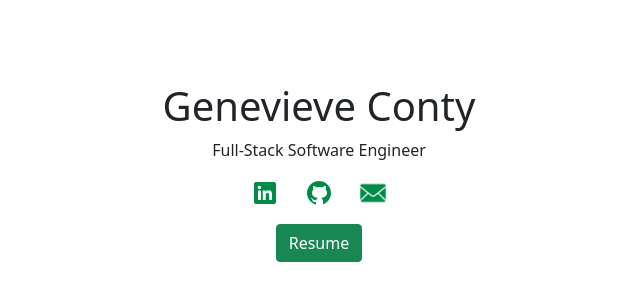
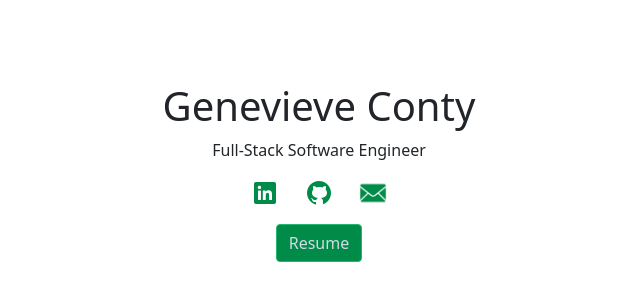
Before and after one commit to contygm/contygm.github.io, a Gatsby site: page / in a window 1280 px wide. Shown: the part 228-528 px from the top of the page, without its empty margins (321-961 px from the left). Built offline with nearby package versions, Linux system fonts and the light colour scheme; Gatsby itself is replaced by a stand-in of ours.

Commit message:
404 page touch up

```diff
--- a/src/assets/css/style.css
+++ b/src/assets/css/style.css
@@ -60,7 +60,8 @@
   --fontSize-6: 2.488rem;
   --fontSize-7: 2.986rem;
   /* THEME */
-  --color-primary: #005b99;
+  --color-primary: #008b48;
+  --color-primary-light: #22b771;
   --color-text: #2e353f;
   --color-text-light: #4f5969;
   --color-heading: #1a202c;
@@ -160,3 +161,17 @@ a:focus {
 .contact-row {
   margin-bottom: var(--spacing-4);
 }
+
+.resume-button {
+  border: 1px solid var(--color-primary-light);
+  background-color: var(--color-primary);
+  color: var(--color-accent);
+  border-radius: var(--spacing-1);
+  padding: .375rem .75rem;
+  text-decoration: none;
+}
+
+.resume-button:hover {
+  background-color: var(--color-primary-light);
+  color: var(--color-accent);
+}
--- a/src/components/contact.js
+++ b/src/components/contact.js
@@ -28,10 +28,9 @@ const Contact = ({icons}) => {
                 Object.entries(contact).map(([i, platform]) => {
                     const imgData = icons.find((entry) => entry.name === platform.icon);
                     const img = getImage(imgData.childImageSharp)
-                    // TODO email link needs maito to
                     return (
                         <div className="col" key={i}>
-                            <a href={platform.link} target="_blank" rel="noreferrer" data-bs-toggle="tooltip" data-bs-placement="bottom" title={platform.name}>
+                            <a href={platform.name === "Email" ? `mailto:${platform.link}`: platform.link} target="_blank" rel="noreferrer" data-bs-toggle="tooltip" data-bs-placement="bottom" title={platform.name}>
                                 <GatsbyImage image={img} alt={platform.icon}/>
                             </a>
                         </div>
--- a/src/components/layout.js
+++ b/src/components/layout.js
@@ -3,7 +3,7 @@ import * as React from "react";
 
 const Layout = ({ location, title, children }) => {
     const rootPath = `${__PATH_PREFIX__}/`;
-    const isRootPath = location.pathname === rootPath;
+    const isRootPath = location.pathname === rootPath || location.pathname === `${__PATH_PREFIX__}/404`;
     // let header;
     let containerClass;
 
@@ -15,7 +15,7 @@ const Layout = ({ location, title, children }) => {
         //     </h1>
         // );
     } else {
-        containerClass = '"container';
+        containerClass = "container";
         // header = (
         //     <Link className="header-link-home" to="/">
         //         {title}
--- a/src/pages/404.js
+++ b/src/pages/404.js
@@ -1,5 +1,5 @@
 import * as React from "react";
-import { graphql } from "gatsby";
+import { graphql, Link } from "gatsby";
 
 import Layout from "../components/layout";
 import Seo from "../components/seo";
@@ -11,7 +11,8 @@ const NotFoundPage = ({ data, location }) => {
         <Layout location={location} title={siteTitle}>
             <Seo title="404: Not Found" />
             <h1>404: Not Found</h1>
-            <p>You just hit a route that doesn&#39;t exist... the sadness.</p>
+            <p>That page does not exist... the sadness.</p>
+            <Link to="/" className="resume-button">Home</Link>
         </Layout>
     );
 };
--- a/src/pages/index.js
+++ b/src/pages/index.js
@@ -15,7 +15,7 @@ const Index = ({ data, location }) => {
             <p>Full-Stack Software Engineer</p>
             <Contact icons={icons}/>
             {/* TODO make btn the correct green */}
-            <a href="/resume.pdf" className="btn btn-success" target="_parent">Resume</a>
+            <a href="/resume.pdf" className="resume-button" target="_blank">Resume</a>
         </Layout>
     );
 };
```
